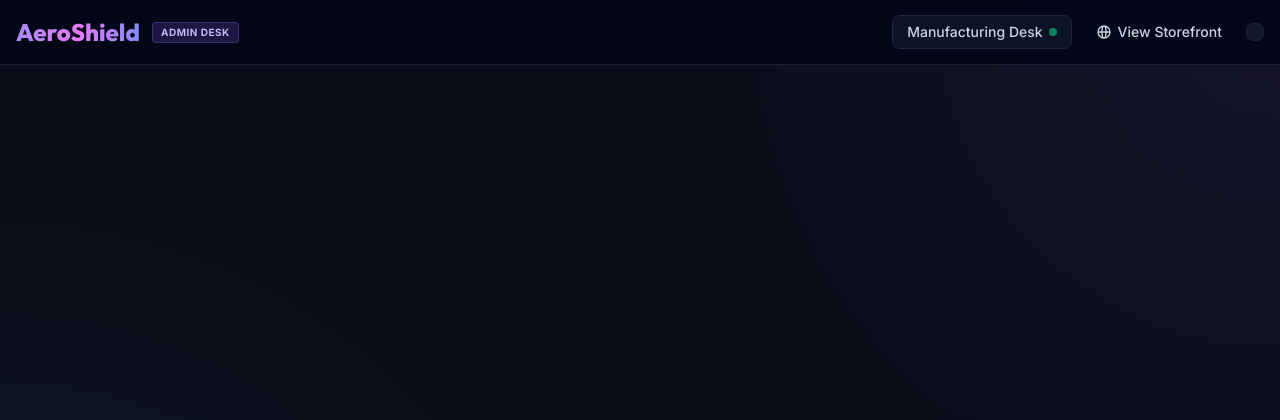
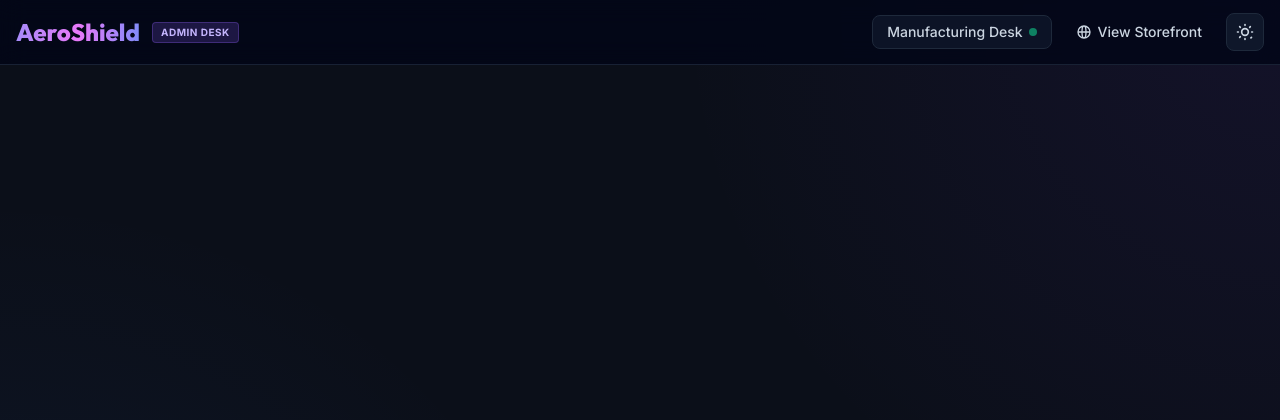
Before and after one commit to arungovind757-ship-it/ECOMMERCE, a FastAPI app: template ecommerce/front_store/templates/base.html in a window 1280 px wide. Shown: the top 420 px of the page. Run offline with FastAPI, Linux system fonts and the light colour scheme; the template is opened without the code that fills it, so the values that code supplies are empty; some libraries are stand-ins or nearby versions.

Commit message:
Add files via upload

```diff
--- a/ecommerce/admin_dashboard/main.py
+++ b/ecommerce/admin_dashboard/main.py
@@ -25,6 +25,7 @@
 
 app.mount("/static", StaticFiles(directory=STATIC_DIR), name="static")
 templates = Jinja2Templates(directory=TEMPLATES_DIR)
+templates.env.globals["STOREFRONT_URL"] = os.getenv("STOREFRONT_URL", "https://ecommerce3-rxkq.onrender.com")
 
 # Initialize DB on startup
 @app.on_event("startup")
--- a/ecommerce/admin_dashboard/templates/base.html
+++ b/ecommerce/admin_dashboard/templates/base.html
@@ -117,7 +117,7 @@
                     <span>Manufacturing Desk</span>
                     <span class="inline-block w-2 h-2 bg-emerald-500 rounded-full animate-pulse"></span>
                 </a>
-                <a href="http://localhost:8000/" target="_blank" class="text-slate-650 dark:text-slate-300 hover:text-slate-900 dark:hover:text-white transition-colors duration-200 text-sm font-medium flex items-center space-x-1.5">
+                <a href="{{ STOREFRONT_URL }}" target="_blank" class="text-slate-650 dark:text-slate-300 hover:text-slate-900 dark:hover:text-white transition-colors duration-200 text-sm font-medium flex items-center space-x-1.5">
                     <svg xmlns="http://www.w3.org/2000/svg" class="h-4 w-4" fill="none" viewBox="0 0 24 24" stroke="currentColor">
                         <path stroke-linecap="round" stroke-linejoin="round" stroke-width="2" d="M21 12a9 9 0 01-9 9m9-9a9 9 0 00-9-9m9 9H3m9 9a9 9 0 01-9-9m9 9c1.657 0 3-4.03 3-9s-1.343-9-3-9m0 18c-1.657 0-3-4.03-3-9s1.343-9 3-9m-9 9a9 9 0 019-9" />
                     </svg>
@@ -127,11 +127,11 @@
                 <!-- Theme Toggle Button -->
                 <button id="theme-toggle" onclick="toggleTheme()" class="p-2 rounded-lg bg-slate-100 hover:bg-slate-200 dark:bg-slate-900 dark:hover:bg-slate-800 text-slate-600 dark:text-slate-300 border border-slate-200 dark:border-slate-800 transition-all duration-200">
                     <!-- Moon Icon -->
-                    <svg id="theme-icon-moon" xmlns="http://www.w3.org/2000/svg" class="h-4.5 w-4.5 hidden" fill="none" viewBox="0 0 24 24" stroke="currentColor">
+                    <svg id="theme-icon-moon" xmlns="http://www.w3.org/2000/svg" class="h-5 w-5 hidden" fill="none" viewBox="0 0 24 24" stroke="currentColor">
                         <path stroke-linecap="round" stroke-linejoin="round" stroke-width="2" d="M20.354 15.354A9 9 0 018.646 3.646 9.003 9.003 0 0012 21a9.003 9.003 0 008.354-5.646z" />
                     </svg>
                     <!-- Sun Icon -->
-                    <svg id="theme-icon-sun" xmlns="http://www.w3.org/2000/svg" class="h-4.5 w-4.5 hidden" fill="none" viewBox="0 0 24 24" stroke="currentColor">
+                    <svg id="theme-icon-sun" xmlns="http://www.w3.org/2000/svg" class="h-5 w-5 hidden" fill="none" viewBox="0 0 24 24" stroke="currentColor">
                         <path stroke-linecap="round" stroke-linejoin="round" stroke-width="2" d="M12 3v1m0 16v1m9-9h-1M4 12H3m15.364-6.364l-.707.707M6.343 17.657l-.707.707m0-12.728l.707.707m12.728 12.728l.707-.707M12 8a4 4 0 100 8 4 4 0 000-8z" />
                     </svg>
                 </button>
--- a/ecommerce/admin_dashboard/templates/dashboard.html
+++ b/ecommerce/admin_dashboard/templates/dashboard.html
@@ -15,7 +15,7 @@
             </p>
         </div>
         <div class="flex flex-wrap items-center gap-3 self-start">
-            <a href="http://localhost:8000/" target="_blank"
+            <a href="{{ STOREFRONT_URL }}" target="_blank"
                class="bg-violet-600 hover:bg-violet-500 text-white font-bold text-xs px-4 py-2.5 rounded-xl border border-violet-400/20 shadow-md transition-all duration-200 flex items-center space-x-1.5">
                 <svg xmlns="http://www.w3.org/2000/svg" class="h-4 w-4" fill="none" viewBox="0 0 24 24" stroke="currentColor">
                     <path stroke-linecap="round" stroke-linejoin="round" stroke-width="2" d="M15 12a3 3 0 11-6 0 3 3 0 016 0z" />
@@ -127,7 +127,7 @@
             {% if not orders %}
             <div class="glass-card rounded-2xl p-12 text-center border border-slate-200 dark:border-slate-850">
                 <p class="text-slate-550 text-sm">No orders received yet. Create one on the Storefront!</p>
-                <a href="http://localhost:8000/" class="mt-4 inline-block bg-violet-650 hover:bg-violet-650 text-white font-bold py-2 px-6 rounded-xl text-xs transition-colors duration-200">Go to Storefront</a>
+                <a href="{{ STOREFRONT_URL }}" class="mt-4 inline-block bg-violet-650 hover:bg-violet-650 text-white font-bold py-2 px-6 rounded-xl text-xs transition-colors duration-200">Go to Storefront</a>
             </div>
             {% else %}
             <div class="space-y-6">
--- a/ecommerce/front_store/templates/base.html
+++ b/ecommerce/front_store/templates/base.html
@@ -126,11 +126,11 @@
                 <!-- Theme Toggle Button -->
                 <button id="theme-toggle" onclick="toggleTheme()" class="p-2 rounded-lg bg-slate-100 hover:bg-slate-200 dark:bg-slate-900 dark:hover:bg-slate-800 text-slate-600 dark:text-slate-300 border border-slate-200 dark:border-slate-800 transition-all duration-200">
                     <!-- Moon Icon -->
-                    <svg id="theme-icon-moon" xmlns="http://www.w3.org/2000/svg" class="h-4.5 w-4.5 hidden" fill="none" viewBox="0 0 24 24" stroke="currentColor">
+                    <svg id="theme-icon-moon" xmlns="http://www.w3.org/2000/svg" class="h-5 w-5 hidden" fill="none" viewBox="0 0 24 24" stroke="currentColor">
                         <path stroke-linecap="round" stroke-linejoin="round" stroke-width="2" d="M20.354 15.354A9 9 0 018.646 3.646 9.003 9.003 0 0012 21a9.003 9.003 0 008.354-5.646z" />
                     </svg>
                     <!-- Sun Icon -->
-                    <svg id="theme-icon-sun" xmlns="http://www.w3.org/2000/svg" class="h-4.5 w-4.5 hidden" fill="none" viewBox="0 0 24 24" stroke="currentColor">
+                    <svg id="theme-icon-sun" xmlns="http://www.w3.org/2000/svg" class="h-5 w-5 hidden" fill="none" viewBox="0 0 24 24" stroke="currentColor">
                         <path stroke-linecap="round" stroke-linejoin="round" stroke-width="2" d="M12 3v1m0 16v1m9-9h-1M4 12H3m15.364-6.364l-.707.707M6.343 17.657l-.707.707m0-12.728l.707.707m12.728 12.728l.707-.707M12 8a4 4 0 100 8 4 4 0 000-8z" />
                     </svg>
                 </button>
--- a/ecommerce/front_store/templates/quote.html
+++ b/ecommerce/front_store/templates/quote.html
@@ -263,7 +263,7 @@
                        class="bg-transparent font-bold text-base font-outfit text-slate-800 dark:text-slate-100 focus:outline-none focus:border-b focus:border-violet-500/50 w-2/3 py-0.5"
                        placeholder="Section Name">
                 <button type="button" onclick="removeSection(${section.id})" class="text-slate-500 hover:text-red-400 transition-colors duration-200">
-                    <svg xmlns="http://www.w3.org/2000/svg" class="h-4.5 w-4.5" fill="none" viewBox="0 0 24 24" stroke="currentColor">
+                    <svg xmlns="http://www.w3.org/2000/svg" class="h-5 w-5" fill="none" viewBox="0 0 24 24" stroke="currentColor">
                         <path stroke-linecap="round" stroke-linejoin="round" stroke-width="2" d="M19 7l-.867 12.142A2 2 0 0116.138 21H7.862a2 2 0 01-1.995-1.858L5 7m5 4v6m4-6v6m1-10V4a1 1 0 00-1-1h-4a1 1 0 00-1 1v3M4 7h16" />
                     </svg>
                 </button>
```
